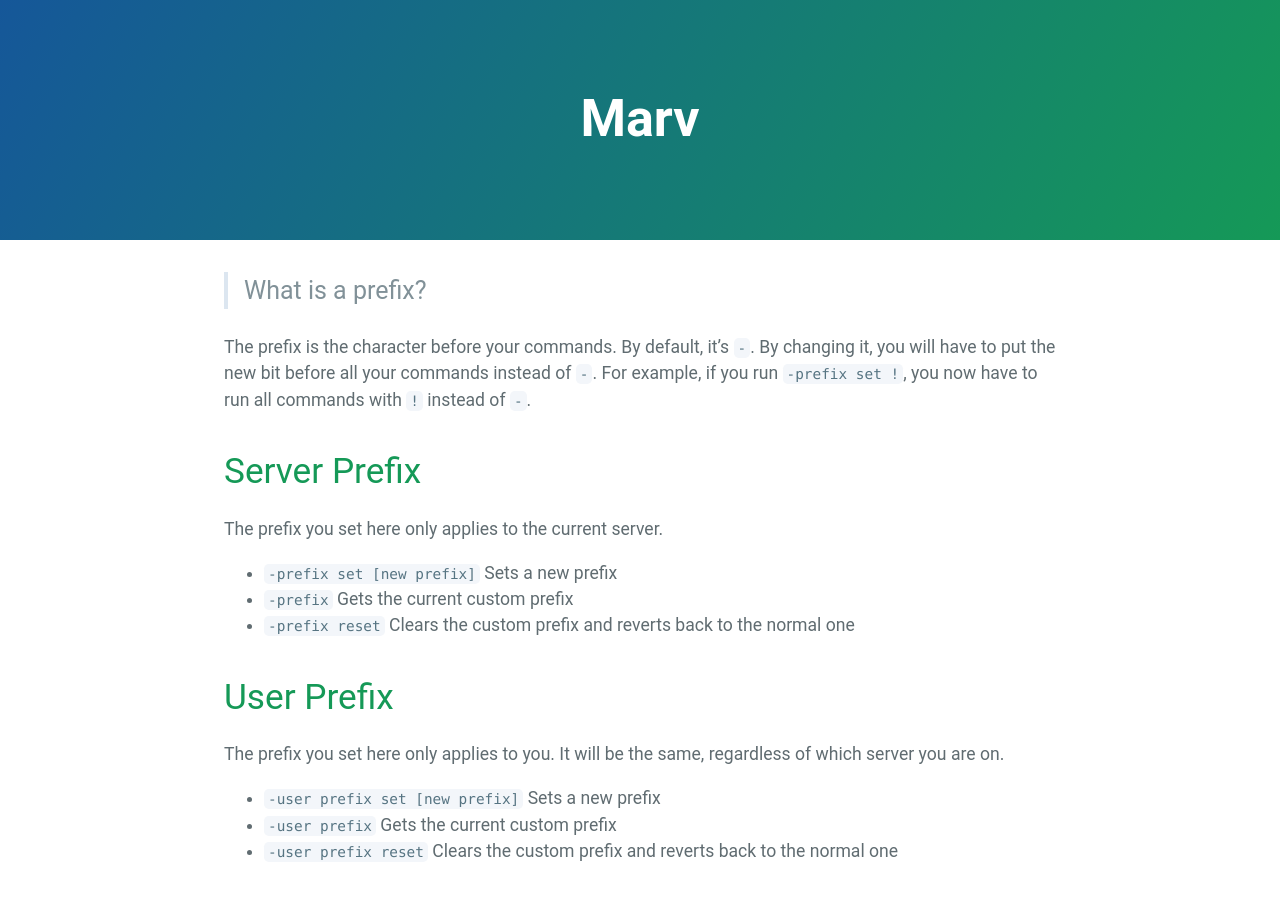
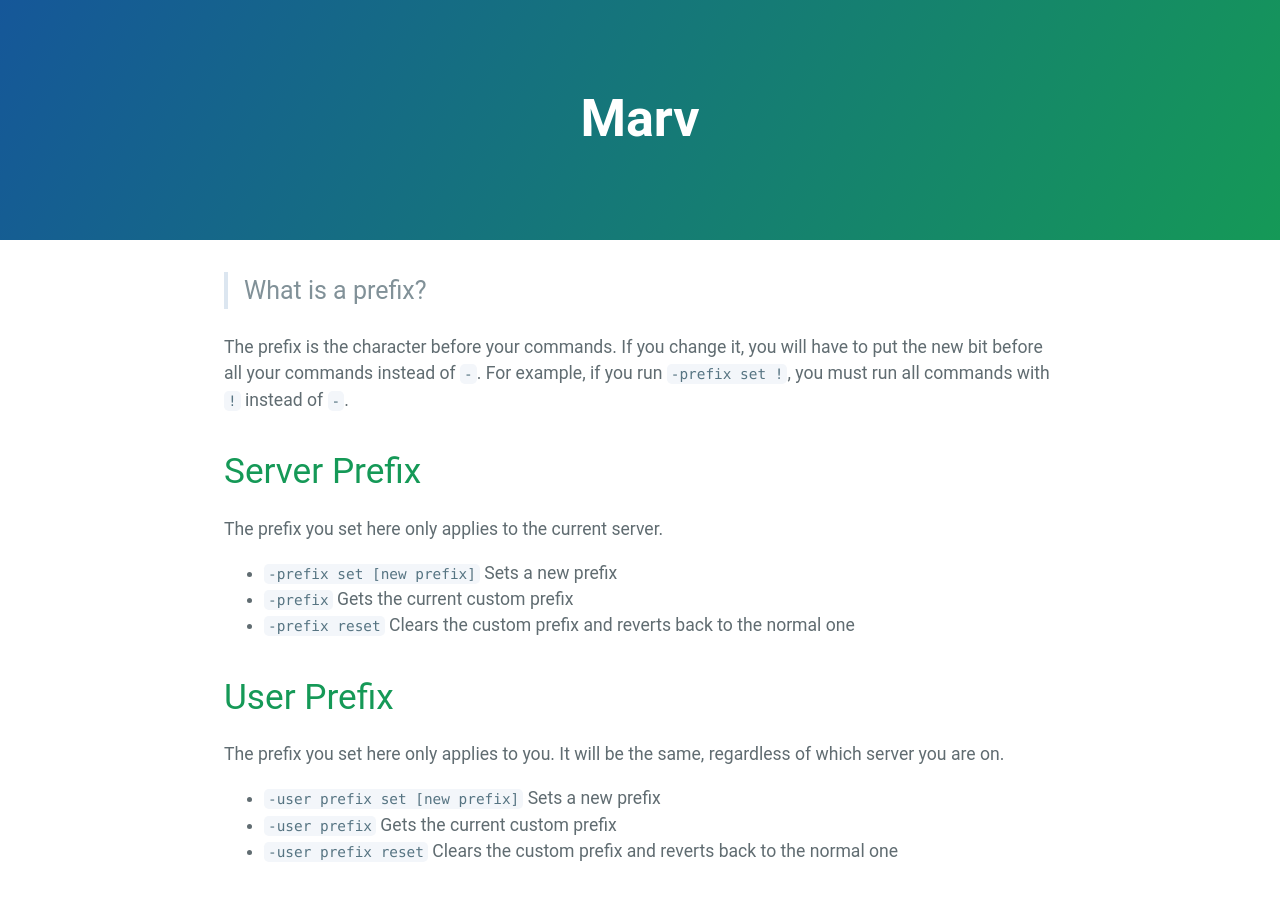
Before and after one commit to mymindishazel/marv-docs, a Jekyll site: the page built from prefix.md, in a window 1280 px wide. Built offline with Jekyll 4.4.1, drawn with Linux system fonts in a browser that asks for light colours; our own code applies the rules of GitHub Pages for plain Markdown files.

Commit message:
Update prefix.md

```diff
--- a/prefix.md
+++ b/prefix.md
@@ -1,6 +1,6 @@
 > What is a prefix?
 
-The prefix is the character before your commands. By default, it's `-`. By changing it, you will have to put the new bit before all your commands instead of `-`. For example, if you run `-prefix set !`, you now have to run all commands with `!` instead of `-`.
+The prefix is the character before your commands. If you change it, you will have to put the new bit before all your commands instead of `-`. For example, if you run `-prefix set !`, you must run all commands with `!` instead of `-`.
 
 # Server Prefix
 
```
